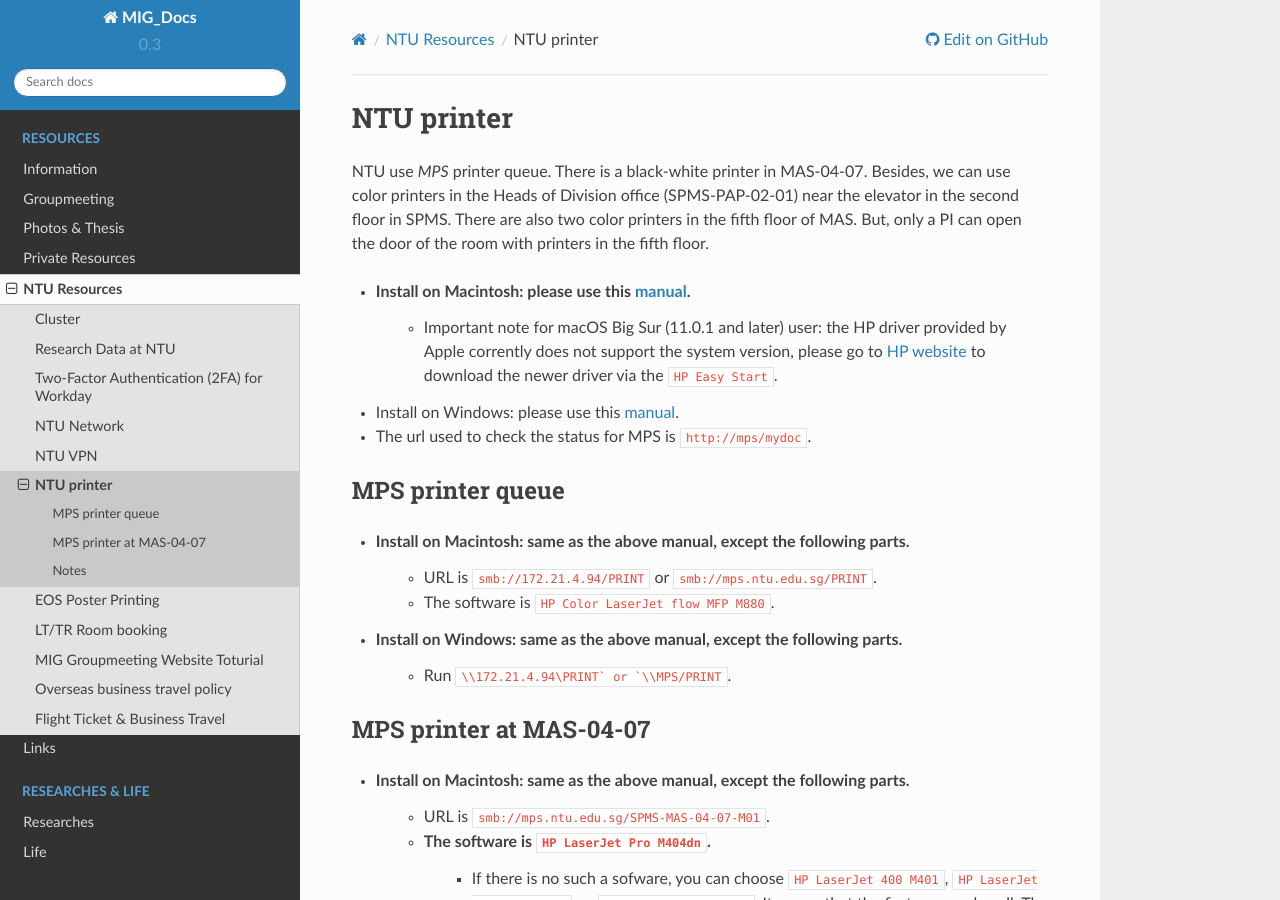
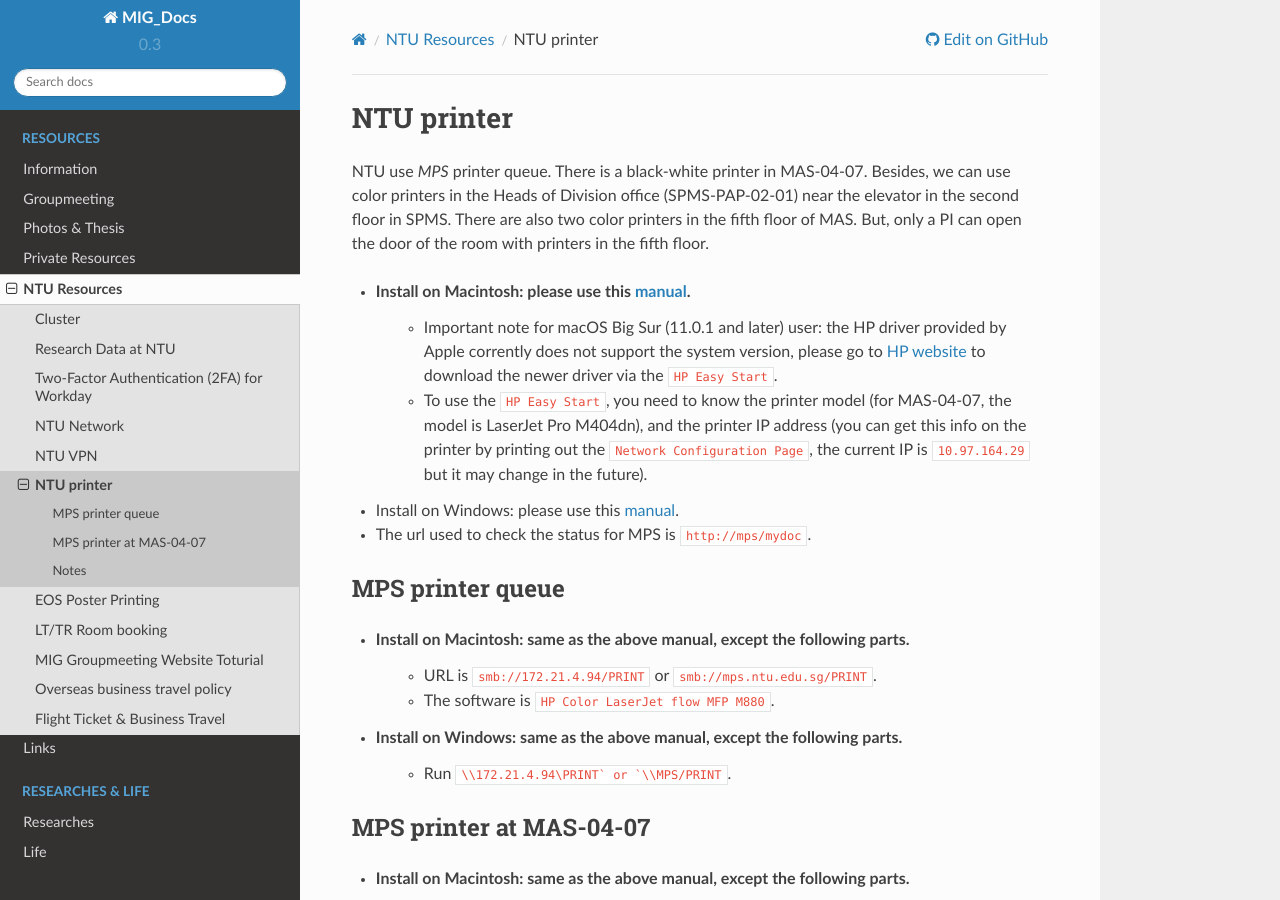
Before and after one commit to MIGG-NTU/MIG_Docs, a Sphinx documentation site: the page built from source/resources-ntu/printer/index.rst, in a window 1280 px wide and 900 px high. Built offline with Sphinx 7.4.7 and the Read the Docs theme 2.0.0, drawn with Linux system fonts in a browser that asks for light colours.

Commit message:
Update index.rst (#27)

```diff
--- a/source/resources-ntu/printer/index.rst
+++ b/source/resources-ntu/printer/index.rst
@@ -5,6 +5,7 @@ NTU use *MPS* printer queue. There is a black-white printer in MAS-04-07. Beside
 
 - Install on Macintosh: please use this `manual <https://raw.githubusercontent.com/MIGG-NTU/MIG_Docs/master/source/resources-ntu/printer/NTUMPS-MAC.pdf>`__.
     - Important note for macOS Big Sur (11.0.1 and later) user: the HP driver provided by Apple corrently does not support the system version, please go to `HP website <https://support.hp.com/us-en/drivers/printers>`__ to download the newer driver via the ``HP Easy Start``.
+    - To use the ``HP Easy Start``, you need to know the printer model (for MAS-04-07, the model is LaserJet Pro M404dn), and the printer IP address (you can get this info on the printer by printing out the ``Network Configuration Page``, the current IP is ``10.97.164.29`` but it may change in the future).
 - Install on Windows: please use this `manual <https://raw.githubusercontent.com/MIGG-NTU/MIG_Docs/master/source/resources-ntu/printer/NTUMPS-WIN.pdf>`__.
 - The url used to check the status for MPS is ``http://mps/mydoc``.
 
```
